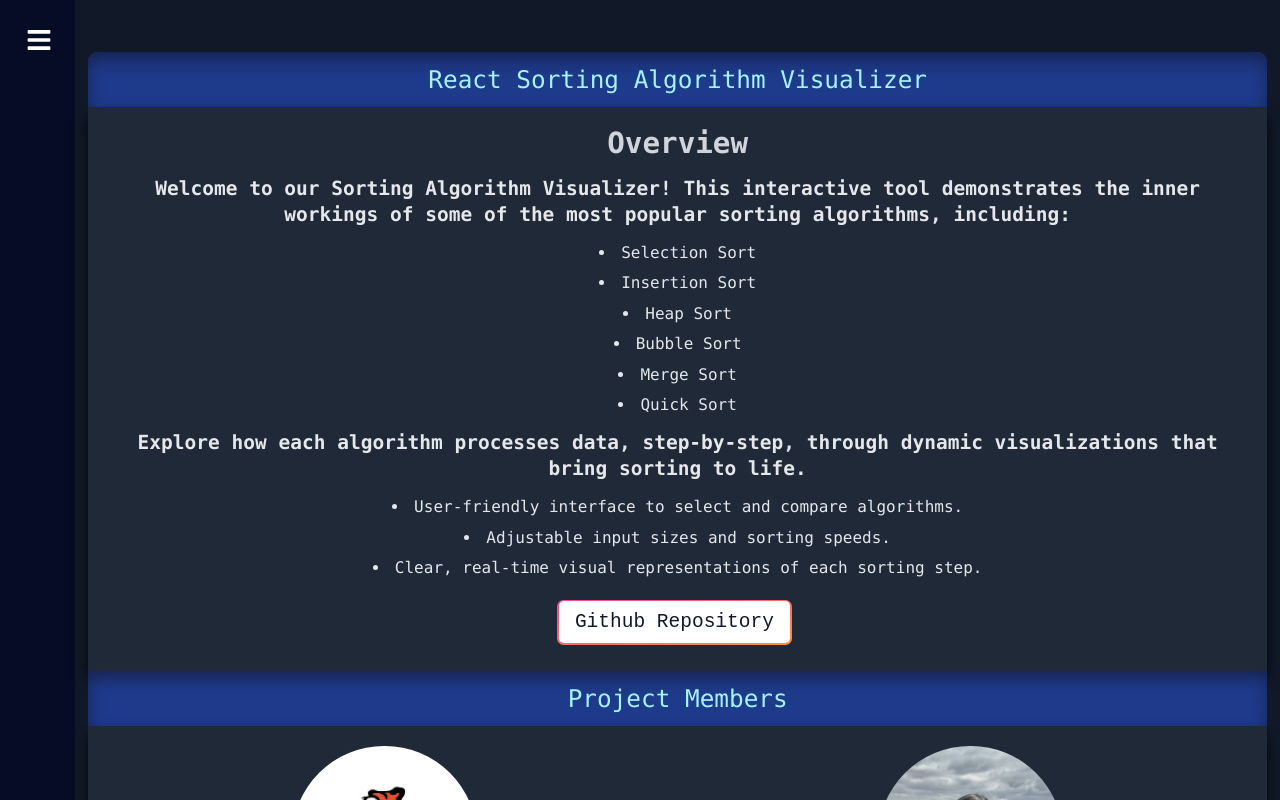
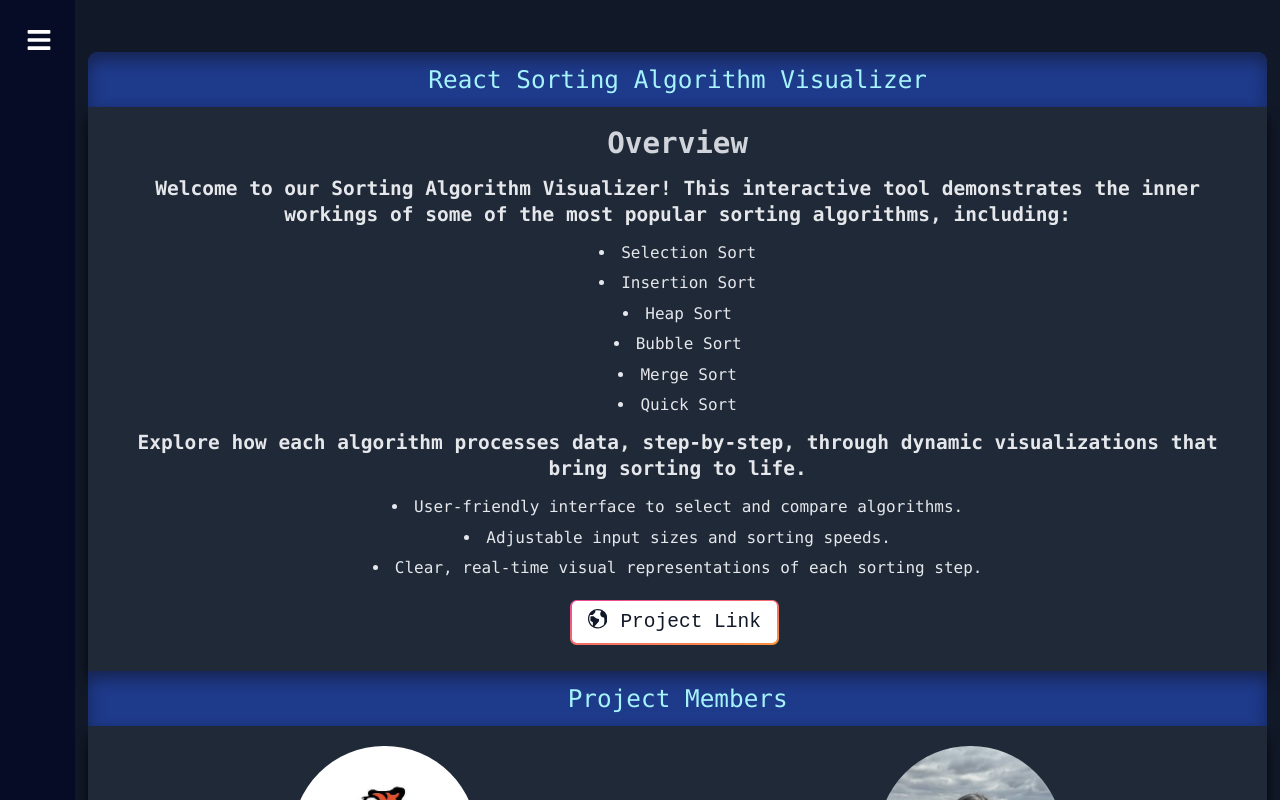
Before and after one commit to yamhokim/Sorting-Algorithm-Website, a React (Vite) app in the folder sortAlgorithmVisualizer/: page / in a window 1280 px wide. Shown: the top 800 px of the page. Built offline with nearby package versions, Linux system fonts and the light colour scheme.

Commit message:
made minor updates to home page

```diff
--- a/sortAlgorithmVisualizer/src/pages/index.tsx
+++ b/sortAlgorithmVisualizer/src/pages/index.tsx
@@ -2,6 +2,7 @@
 import yoonho_icon from "../assets/images/calvin_hobbes.jpg";
 import github_icon from "../assets/images/github-logo.png";
 import linkedin_icon from "../assets/images/linkedin-logo.png";
+import { ImEarth } from "react-icons/im";
 
 const Home = () => {
   return (
@@ -52,8 +53,9 @@
               rel="noreferrer"
             >
               <button className="relative inline-flex items-center justify-center p-0.5 mb-2 me-2 overflow-hidden text-sm font-medium text-gray-900 rounded-lg group bg-gradient-to-br from-pink-500 to-orange-400 group-hover:from-pink-500 group-hover:to-orange-400 hover:text-white dark:text-white focus:ring-4 focus:outline-none focus:ring-pink-200 dark:focus:ring-pink-800">
-                <span className="relative px-5 py-2.5 transition-all ease-in duration-75 bg-white dark:bg-gray-900 rounded-md group-hover:bg-opacity-0 text-2xl">
-                  Github Repository
+                <span className="relative flex gap-x-4 px-5 py-2.5 transition-all ease-in duration-75 bg-white dark:bg-gray-900 rounded-md group-hover:bg-opacity-0 text-2xl">
+                  <ImEarth />
+                  Project Link
                 </span>
               </button>
             </a>
```
